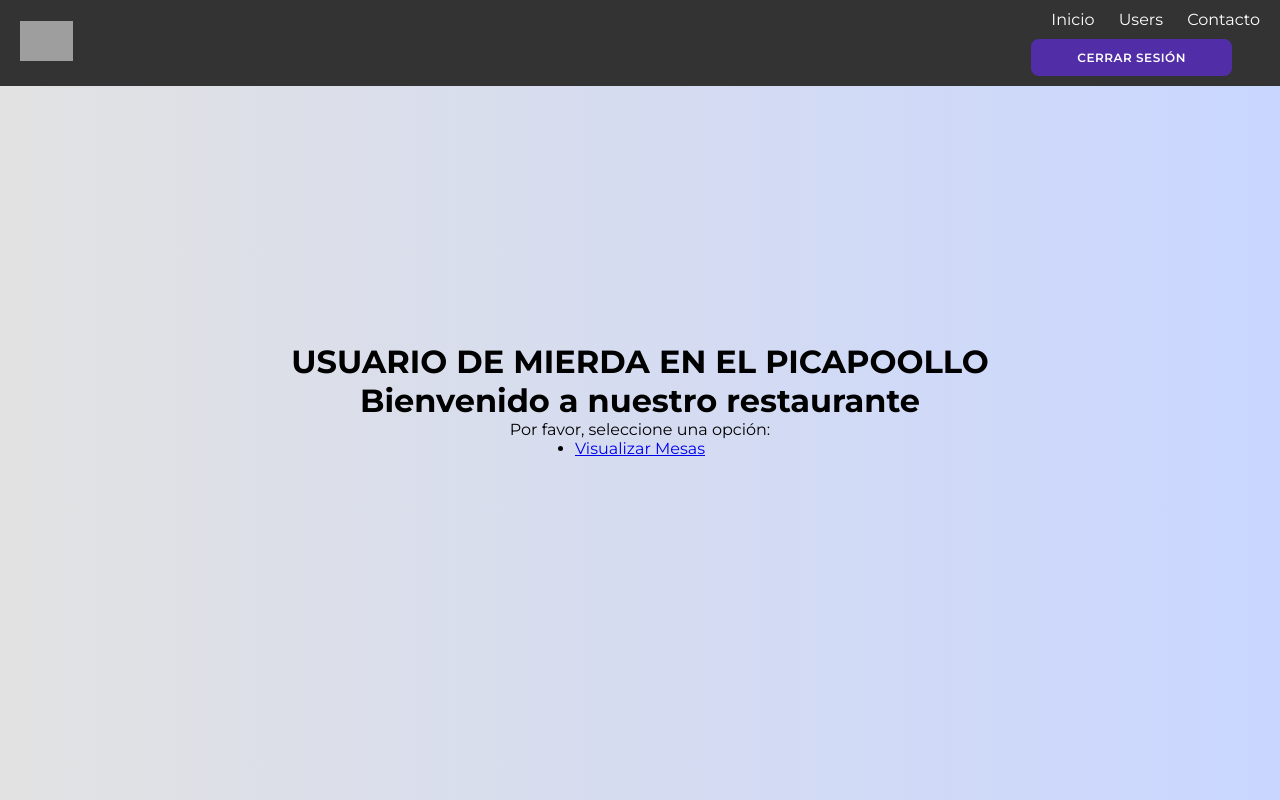
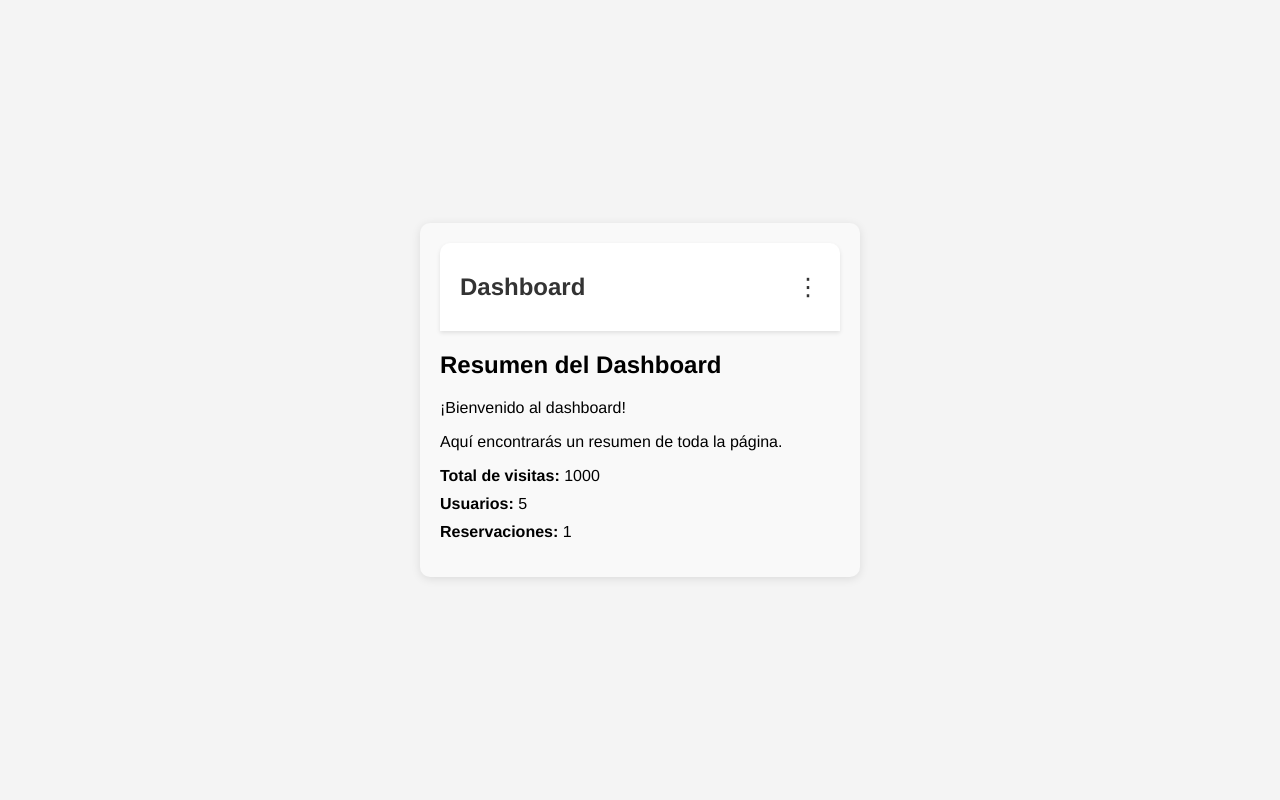
Before and after one commit to JrJoseLs/restaurante-picalonga, a PHP site: page /views/admin/admin.html in a window 1280 px wide. Run offline with PHP 8.4, Linux system fonts and the light colour scheme; data comes from the database, SQL or seed files in the repository; grey boxes are pictures that could not be loaded.

Commit message:
update VI

```diff
--- a/views/admin/admin.html
+++ b/views/admin/admin.html
@@ -1,4 +1,4 @@
-<!DOCTYPE html>
+<!-- <!DOCTYPE html>
 <html lang="en">
 <head>
     <meta charset="UTF-8">
@@ -10,7 +10,7 @@
     <link rel="icon" type="image/svg+xml" href="https://cdn-icons-png.flaticon.com/512/3170/3170733.png" />
 </head>
 <body>
-    <h1>USUARIO DE MIERDA EN EL PICAPOOLLO</h1>
+    <h1>SOY ADMIN</h1>
 
 
 
@@ -30,10 +30,151 @@
     </div>
 
 
-    <h1>Bienvenido a nuestro restaurante</h1>
+    <h3>Bienvenido a nuestro restaurante</h3>
     <p>Por favor, seleccione una opción:</p>
     <ul>
         <li><a href="mesas2.php">Visualizar Mesas</a></li>
     </ul>
 </body>
+</html> -->
+
+
+
+
+
+
+<!DOCTYPE html>
+<html lang="en">
+
+<head>
+    <meta charset="UTF-8">
+    <meta name="viewport" content="width=device-width, initial-scale=1.0">
+    <title>DASHBOARD</title>
+
+    <link rel="icon" type="image/svg+xml" href="https://cdn-icons-png.flaticon.com/512/3170/3170733.png" />
+    <style>
+        body {
+            font-family: 'Helvetica Neue', Arial, sans-serif;
+            margin: 0;
+            padding: 0;
+            background-color: #f4f4f4;
+        }
+
+        .container {
+            display: flex;
+            justify-content: center;
+            align-items: center;
+            height: 100vh;
+        }
+
+        .dashboard {
+            background-color: #f9f9f9;
+            padding: 20px;
+            border-radius: 10px;
+            box-shadow: 0 2px 10px rgba(0, 0, 0, 0.1);
+            width: 400px;
+        }
+
+        nav {
+            display: flex;
+            justify-content: space-between;
+            align-items: center;
+            padding: 10px 20px;
+            background-color: #fff;
+            color: #333;
+            border-radius: 10px 10px 0 0;
+            box-shadow: 0 2px 4px rgba(0, 0, 0, 0.1);
+        }
+
+        .menu-icon {
+            font-size: 24px;
+        }
+
+        .dropdown-content {
+            display: none;
+            position: absolute;
+            background-color: #fff;
+            border: 1px solid #ccc;
+            border-radius: 5px;
+            box-shadow: 0 2px 4px rgba(0, 0, 0, 0.1);
+            z-index: 1;
+        }
+
+        .dropdown-content button {
+            display: block;
+            padding: 10px 20px;
+            color: #333;
+            text-decoration: none;
+            transition: background-color 0.3s ease;
+        }
+
+        .dropdown-content a {
+            display: block;
+            padding: 10px 20px;
+            color: #333;
+            text-decoration: none;
+            transition: background-color 0.3s ease;
+        }
+
+        .dropdown-content a:hover {
+            background-color: #f5f5f5;
+        }
+
+        .dropdown:hover .dropdown-content {
+            display: block;
+        }
+
+        h1 {
+            text-align: center;
+            margin-bottom: 20px;
+            color: #333;
+        }
+
+        ul {
+            list-style-type: none;
+            padding: 0;
+        }
+
+        li {
+            margin-bottom: 10px;
+        }
+
+        strong {
+            font-weight: bold;
+        }
+    </style>
+</head>
+
+<body>
+
+    <div class="container">
+        <div class="dashboard">
+            <nav>
+                <h1>Dashboard</h1>
+                <div class="dropdown">
+                    <span class="menu-icon">&#8942;</span>
+                    <form class="dropdown-content" action="../../logout.php">
+                        <a href="users.html">Usuarios</a>
+                        <a href="#">Help</a>
+                        <button type="submit">Sign Out</button>
+                    </form>
+                </div>
+            </nav>
+
+            <h2>Resumen del Dashboard</h2>
+            <p>¡Bienvenido al dashboard!</p>
+            <p>Aquí encontrarás un resumen de toda la página.</p>
+
+            <ul id="usuarios-lista">
+                <li><strong>Total de visitas:</strong> 1000</li>
+                <li><strong>Usuarios:</strong> <span id="total-usuarios"></span></li>
+                <li><strong>Reservaciones:</strong> <span id="total_reservas"></span></li>
+            </ul>
+        </div>
+    </div>
+
+    <script src="script.js"></script>
+
+</body>
+
 </html>
--- /dev/null
+++ b/views/admin/mostrar_reservaciones.php
@@ -0,0 +1,24 @@
+<?php
+require_once "../../config.php";
+
+
+// Verificar la conexión
+if ($conn->connect_error) {
+    die("Conexión fallida: " . $conn->connect_error);
+}
+
+// Consulta SQL para obtener el número de reservas
+$sql = "SELECT COUNT(*) AS total_reservas FROM reservas";
+$result = $conn->query($sql);
+
+if ($result->num_rows > 0) {
+    // Obtener el número de reservas y devolverlo como JSON
+    $row = $result->fetch_assoc();
+    echo json_encode(array('total_reservas' => $row["total_reservas"]));
+} else {
+    echo json_encode(array('total_reservas' => 0));
+}
+
+// Cerrar la conexión
+$conn->close();
+?>
--- /dev/null
+++ b/views/admin/mostrar_usuarios.php
@@ -0,0 +1,24 @@
+<?php
+require_once "../../config.php";
+
+
+// Verificar la conexión
+if ($conn->connect_error) {
+    die("Conexión fallida: " . $conn->connect_error);
+}
+
+// Consulta SQL para obtener el número de usuarios
+$sql = "SELECT COUNT(*) AS total_usuarios FROM usuarios";
+$result = $conn->query($sql);
+
+if ($result->num_rows > 0) {
+    // Obtener el número de usuarios y devolverlo como JSON
+    $row = $result->fetch_assoc();
+    echo json_encode(array('total_usuarios' => $row["total_usuarios"]));
+} else {
+    echo json_encode(array('total_usuarios' => 0));
+}
+
+// Cerrar la conexión
+$conn->close();
+?>
--- /dev/null
+++ b/views/admin/script.js
@@ -0,0 +1,33 @@
+// Realizar una solicitud AJAX para obtener el número de usuarios + reservas
+var xhr = new XMLHttpRequest();
+xhr.open("GET", "mostrar_usuarios.php", true);
+xhr.onload = function () {
+    if (xhr.status >= 200 && xhr.status < 300) {
+        var response = JSON.parse(xhr.responseText);
+        document.getElementById("total-usuarios").textContent =
+            response.total_usuarios;
+    } else {
+        console.error("Error al obtener el número de usuarios");
+    }
+};
+xhr.onerror = function () {
+    console.error("Error de conexión");
+};
+xhr.send();
+
+// Realizar una segunda solicitud AJAX para obtener el número de reservas
+var xhr2 = new XMLHttpRequest();
+xhr2.open("GET", "mostrar_reservaciones.php", true);
+xhr2.onload = function () {
+    if (xhr2.status >= 200 && xhr2.status < 300) {
+        var response = JSON.parse(xhr2.responseText);
+        document.getElementById("total_reservas").textContent =
+            response.total_reservas;
+    } else {
+        console.error("Error al obtener el número de reservas");
+    }
+};
+xhr2.onerror = function () {
+    console.error("Error de conexión");
+};
+xhr2.send();
--- a/views/admin/users.html
+++ b/views/admin/users.html
@@ -52,7 +52,7 @@
     </div>
 
     <!-- Modal para editar usuario -->
-    <div id="modalEditarUsuario" class="modal">
+    <!-- <div id="modalEditarUsuario" class="modal">
         <div class="modal-content">
             <span class="close">&times;</span>
             <h2>Editar Usuario</h2>
@@ -67,7 +67,7 @@
                 <button type="submit">Guardar Cambios</button>
             </form>
         </div>
-    </div>
+    </div> -->
 
     <script src="https://ajax.googleapis.com/ajax/libs/jquery/3.5.1/jquery.min.js"></script>
     <script src="script.js"></script>
```
Also changed, not shown: views/admin/mesas2.php (+17 -1 lines), assets/css/user.css (added).
